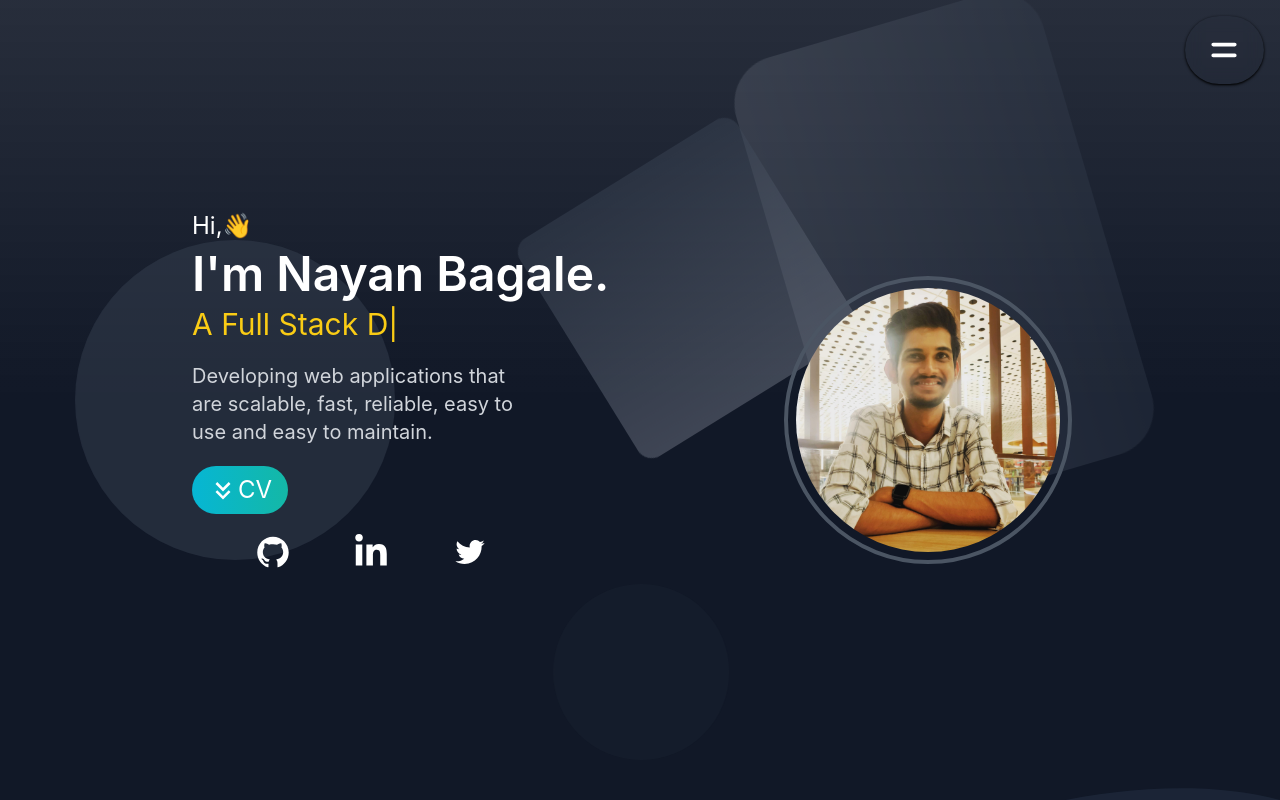
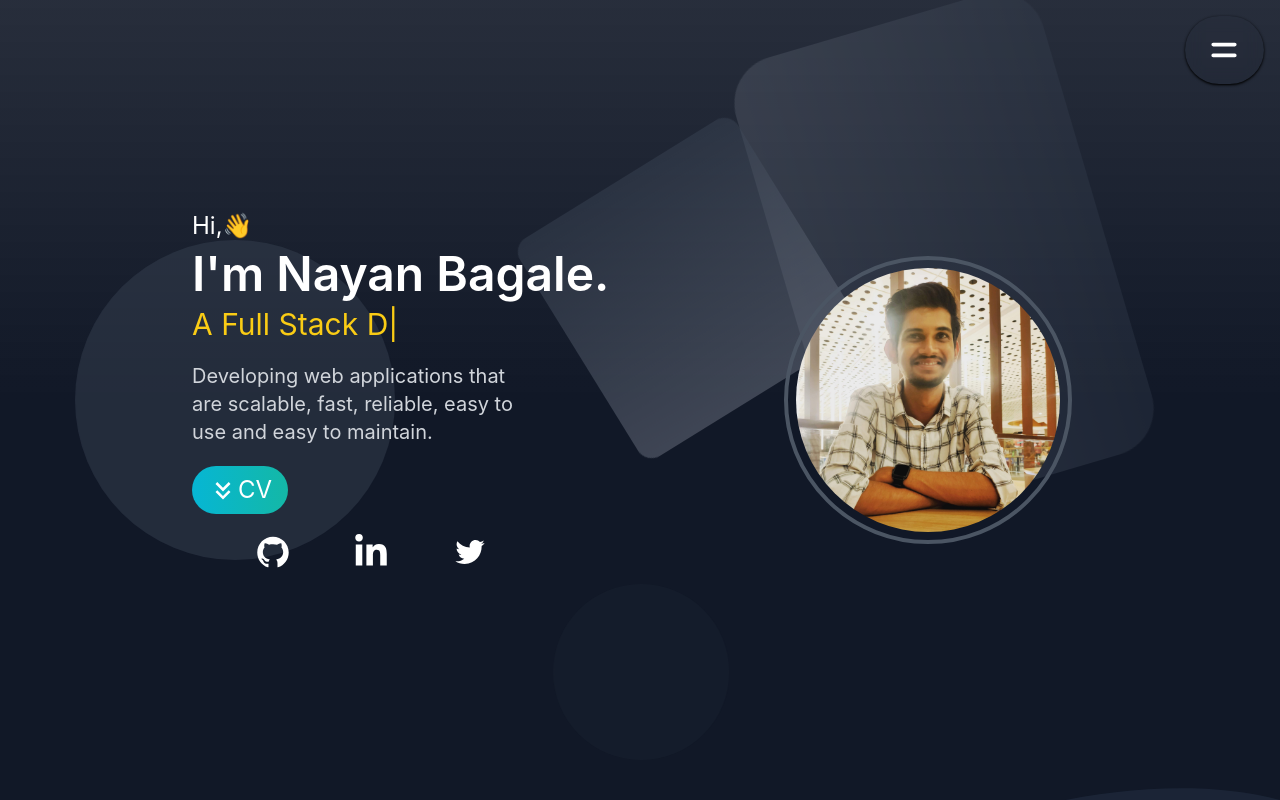
Before and after one commit to nayan-bagale/react-portfolio, a React (Create React App) app: page / in a window 1280 px wide. Shown: the top 800 px of the page. Built offline with nearby package versions, Linux system fonts and the light colour scheme.

Commit message:
git push

```diff
--- a/src/components/Info/biosection.jsx
+++ b/src/components/Info/biosection.jsx
@@ -30,7 +30,7 @@ export default function Biosection() {
       animate="visible"
       transition={{ type: "tween", duration: 1, delay: 3 }}
     >
-      <div className=" mx-auto border-4 dark:border-gray-600 border-emerald-400 p-2 rounded-full w-52 h-52 mt-10 overflow-hidden md:w-72 md:h-72">
+      <div className=" mx-auto md:my-auto border-4 dark:border-gray-600 border-emerald-400 p-2 rounded-full w-52 h-52 mt-10 overflow-hidden md:w-72 md:h-72">
         <img src={Image} alt="profile-pic" className=" rounded-full" />
       </div>
 
```
